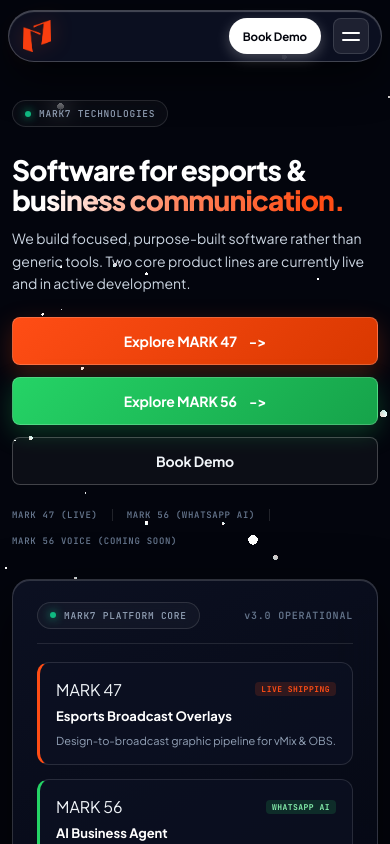
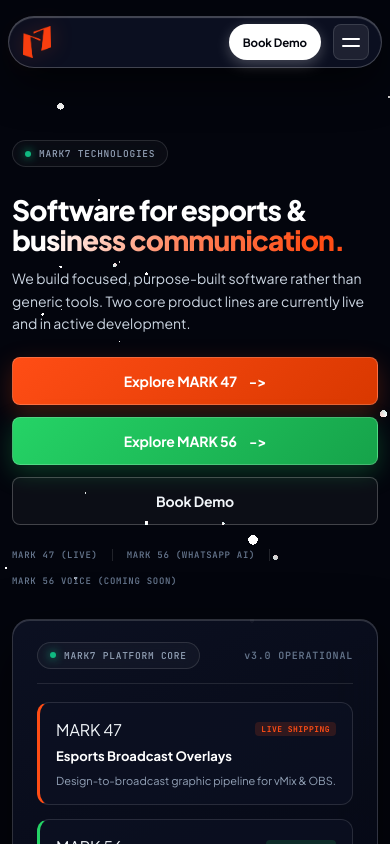
Before and after one commit to maaz9999/mark7technologies, a Next.js app: page / in a window 390 px wide. Shown: the top 844 px of the page. Built offline with nearby package versions, Linux system fonts and the light colour scheme.

Commit message:
Adjust floating navbar top offset to 24px and increase hero padding for clean spacing

```diff
--- a/app/globals.css
+++ b/app/globals.css
@@ -95,10 +95,10 @@
   width: 100%;
 }
 
-/* STICKY FLOATING PILL NAVBAR (ALWAYS PINNED TO TOP) */
+/* STICKY FLOATING PILL NAVBAR (PINNED AT 24PX FROM TOP) */
 .site-header-floating {
   position: fixed !important;
-  top: 14px !important;
+  top: 24px !important;
   left: 0 !important;
   right: 0 !important;
   z-index: 9999 !important;
@@ -351,14 +351,14 @@
   flex-shrink: 0 !important;
 }
 
-/* 2-COLUMN HERO LAYOUT */
+/* 2-COLUMN HERO LAYOUT (PADDED SO FLOATING NAVBAR DOES NOT OVERLAP CONTENT) */
 .hero-v2, .inner-hero {
   min-height: auto !important;
   display: grid !important;
   grid-template-columns: 1.05fr 0.95fr !important;
   gap: 36px !important;
   align-items: flex-start !important;
-  padding-block: 140px 60px !important;
+  padding-block: 170px 60px !important;
   position: relative !important;
   background: transparent !important;
 }
@@ -1218,7 +1218,7 @@
 @media (max-width: 1050px) {
   .hero-v2, .inner-hero {
     grid-template-columns: 1fr !important;
-    padding-block: 100px 40px !important;
+    padding-block: 140px 40px !important;
     gap: 32px !important;
   }
 }
@@ -1229,7 +1229,7 @@
   }
   .site-header-floating {
     padding-inline: 8px !important;
-    top: 10px !important;
+    top: 16px !important;
   }
   .nav-pill {
     padding: 6px 12px !important;
```
